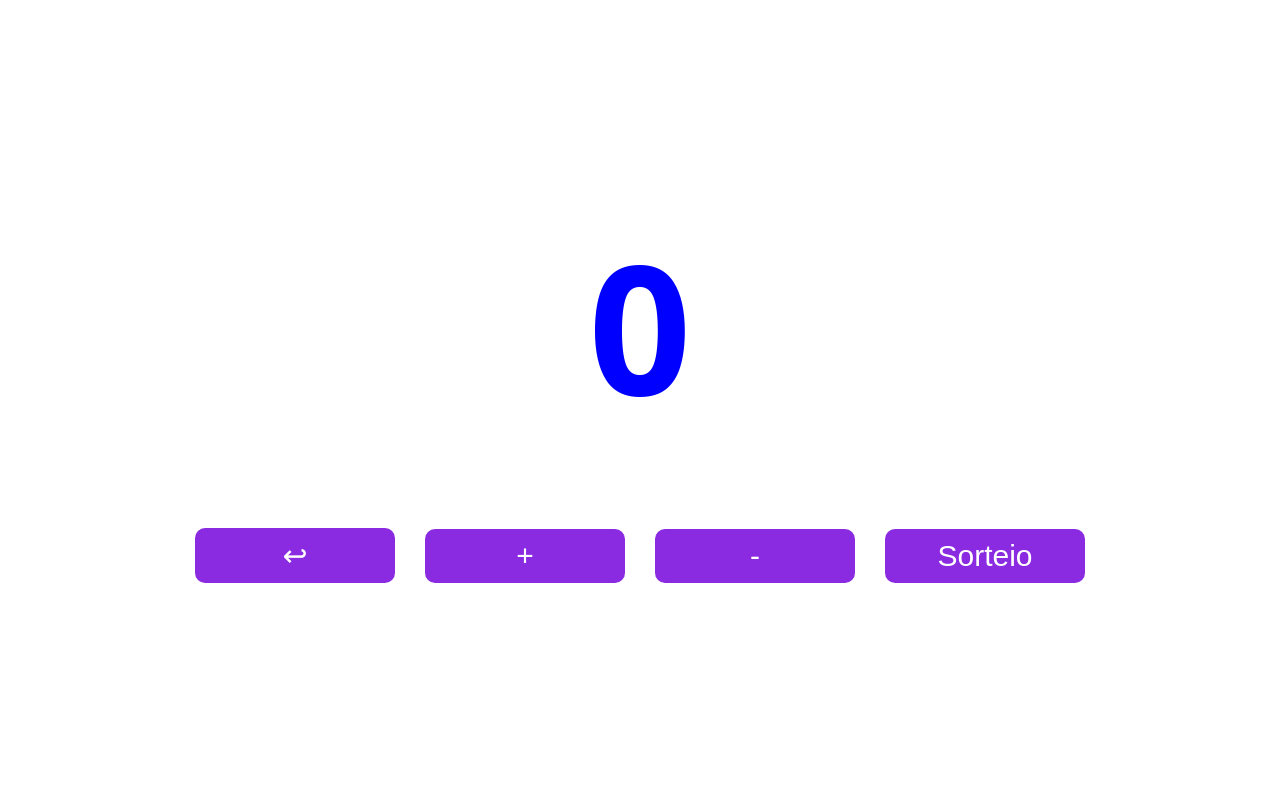
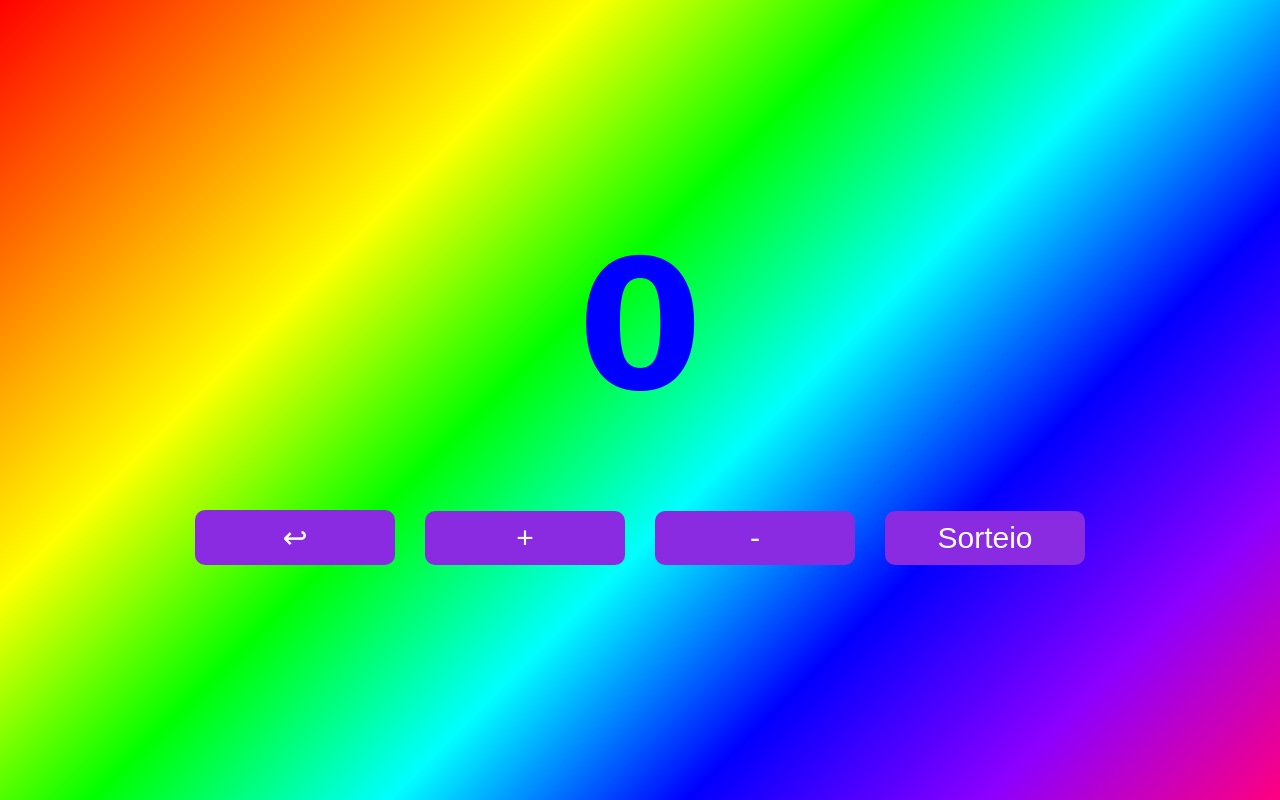
Before and after one commit to pablo-lorenzo09/test-react-main, a React (Vite) app: page / in a window 1280 px wide. Built offline with nearby package versions, Linux system fonts and the light colour scheme.

Commit message:
MODIFY: CSS

```diff
--- a/src/components/Contador/contador.module.css
+++ b/src/components/Contador/contador.module.css
@@ -1,10 +1,11 @@
 body{
     height: 100vh;
-    font-family: system-ui, -apple-system, BlinkMacSystemFont, 'Segoe UI', Roboto, Oxygen, Ubuntu, Cantarell, 'Open Sans', 'Helvetica Neue', sans-serif;
+    /* font-family: system-ui, -apple-system, BlinkMacSystemFont, 'Segoe UI', Roboto, Oxygen, Ubuntu, Cantarell, 'Open Sans', 'Helvetica Neue', sans-serif; */
     display: flex;
     align-items: center;
     justify-content: center;
-
+    background: linear-gradient(135deg, #ff0000, #ff7f00, #ffff00, #00ff00, #00ffff, #0000ff, #8b00ff, #ff007f);
+    font-family: "Comic Sans MS", "Comic Sans", cursive, sans-serif;;
 }
 
 h1{
```
